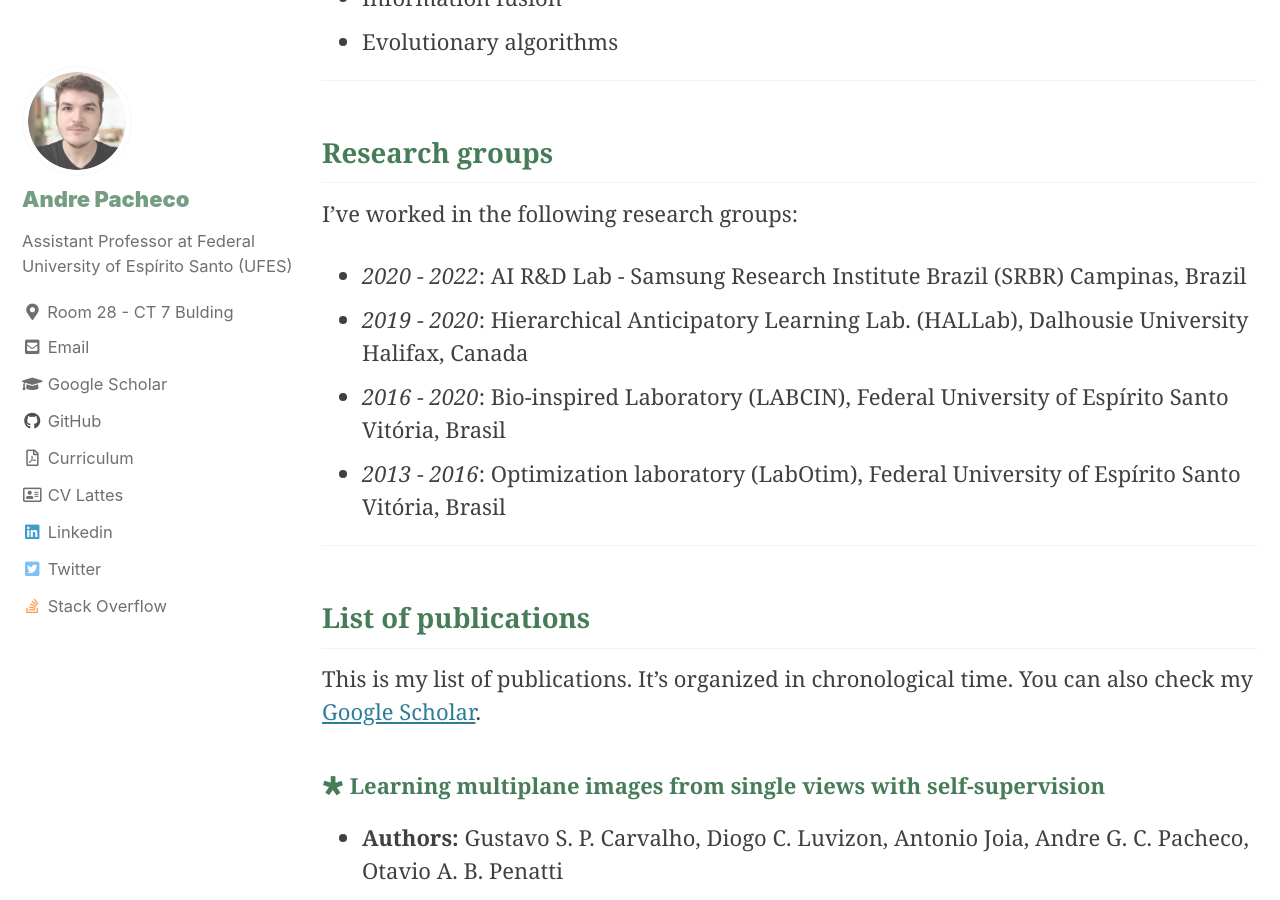
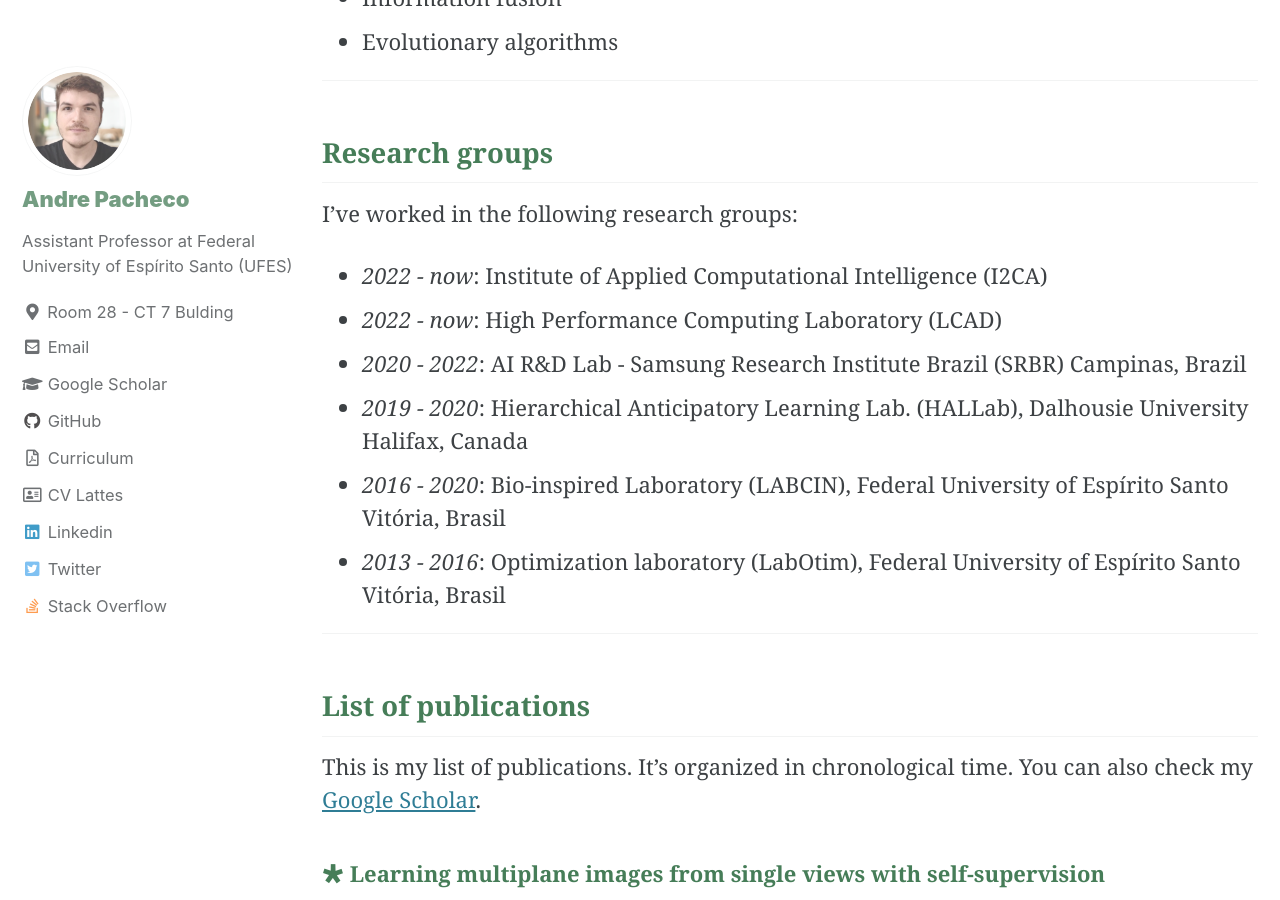
Before and after one commit to paaatcha/paaatcha.github.io, a Jekyll site: the page built from _pages/research.md, in a window 1280 px wide and 900 px high, scrolled down 723 px. Built offline with Jekyll 4.4.1, drawn with Linux system fonts in a browser that asks for light colours; cached includes are drawn as plain includes.

Commit message:
updating research page

```diff
--- a/_pages/research.md
+++ b/_pages/research.md
@@ -28,6 +28,8 @@ ___
 
 I've worked in the following research groups:
 
+- *2022 - now*: Institute of Applied Computational Intelligence (I2CA)
+- *2022 - now*: High Performance Computing Laboratory (LCAD)
 - *2020 - 2022*: AI R&D Lab - Samsung Research Institute Brazil (SRBR) Campinas, Brazil
 - *2019 - 2020*: Hierarchical Anticipatory Learning Lab. (HALLab), Dalhousie University Halifax, Canada
 - *2016 - 2020*: Bio-inspired Laboratory (LABCIN), Federal University of Espírito Santo Vitória, Brasil
```
